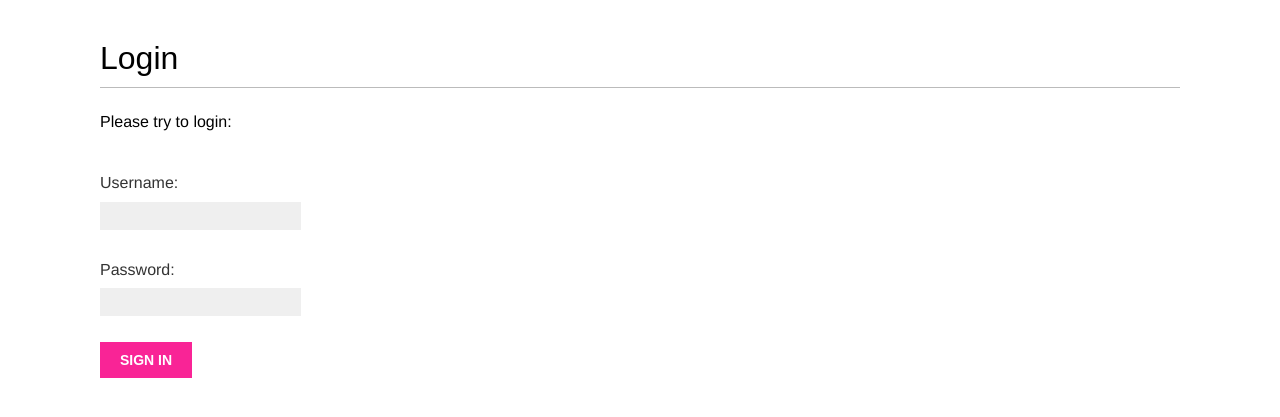
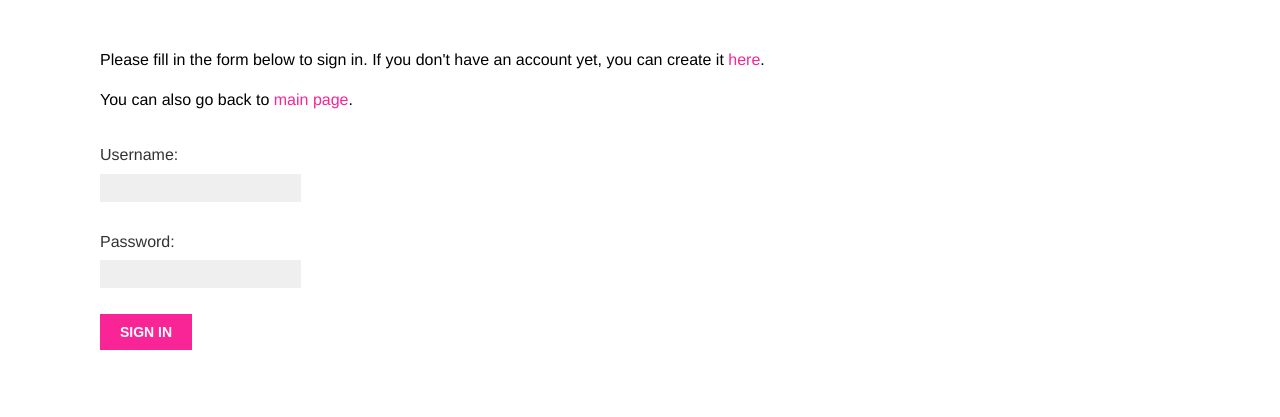
Before and after one commit to Loreinere/source-Finder, a Django app: template account/templates/account/login.html in a window 1280 px wide. Shown: the part 28-445 px from the top of the page. Run offline with Django 3.2, Linux system fonts and the light colour scheme; the template is opened without the code that fills it: values that come from a table or form of the project are taken from there, others are empty; some web fonts are replaced.

Commit message:
Add files via upload

```diff
--- a/account/templates/account/dashboard.html
+++ b/account/templates/account/dashboard.html
@@ -4,6 +4,5 @@
 
 {% block content %}
  <h1>Dashboard</h1>
- <p>Welcome in the dashboard. You can <a href="{% url 'edit' %}">edit your account</a>
-  or <a href="{% url 'password_change' %}">change password</a>.</p>
+ <p>Welcome in the dashboard.</p>
 {% endblock %}
--- a/account/templates/account/login.html
+++ b/account/templates/account/login.html
@@ -1,13 +1,23 @@
-{% extends "base.html" %}
+{% extends 'base.html' %}
 
 {% block title %}Login{% endblock %}
 
 {% block content %}
-<h1>Login</h1>
-<p>Please try to login:</p>
-<form action="." method="post">
-    {{ form.as_p }}
-    {% csrf_token %}
-    <p><input type='submit' name="submitbutton" value="Sign in"></p>
-</form>
+    {% if form.errors %}
+        <p>
+            The username or password is incorrect.
+            Please try again.
+        </p>
+    {% else %}
+        <p>Please fill in the form below to sign in.
+            If you don't have an account yet, you can create it <a href={% url 'register' %}>here</a>.</p> You can also go back to <a href={% url 'newsweek-home' %}> main page</a>.</p>
+    {% endif %}
+    <div class="login-form">
+        <form action="{% url 'login' %}" method="post">
+            {{ form.as_p }}
+            {% csrf_token %}
+            <input type="hidden" name="next" value="{{ next }}" />
+            <p><input type="submit" value="Sign in"></p>
+        </form>
+    </div>
 {% endblock %}
--- a/account/templates/account/register.html
+++ b/account/templates/account/register.html
@@ -4,7 +4,8 @@
 
 {% block content %}
     <h1>Create account</h1>
-    <p>Please, fill in the form below to register</p>
+    <p>Please fill in the form below to register</p>
+    If you have an account already you can just <a href={% url 'login' %}> log in</a>.
    <form action="." method="post">
        {{ user_form.as_p }}
        {% csrf_token %}
```
